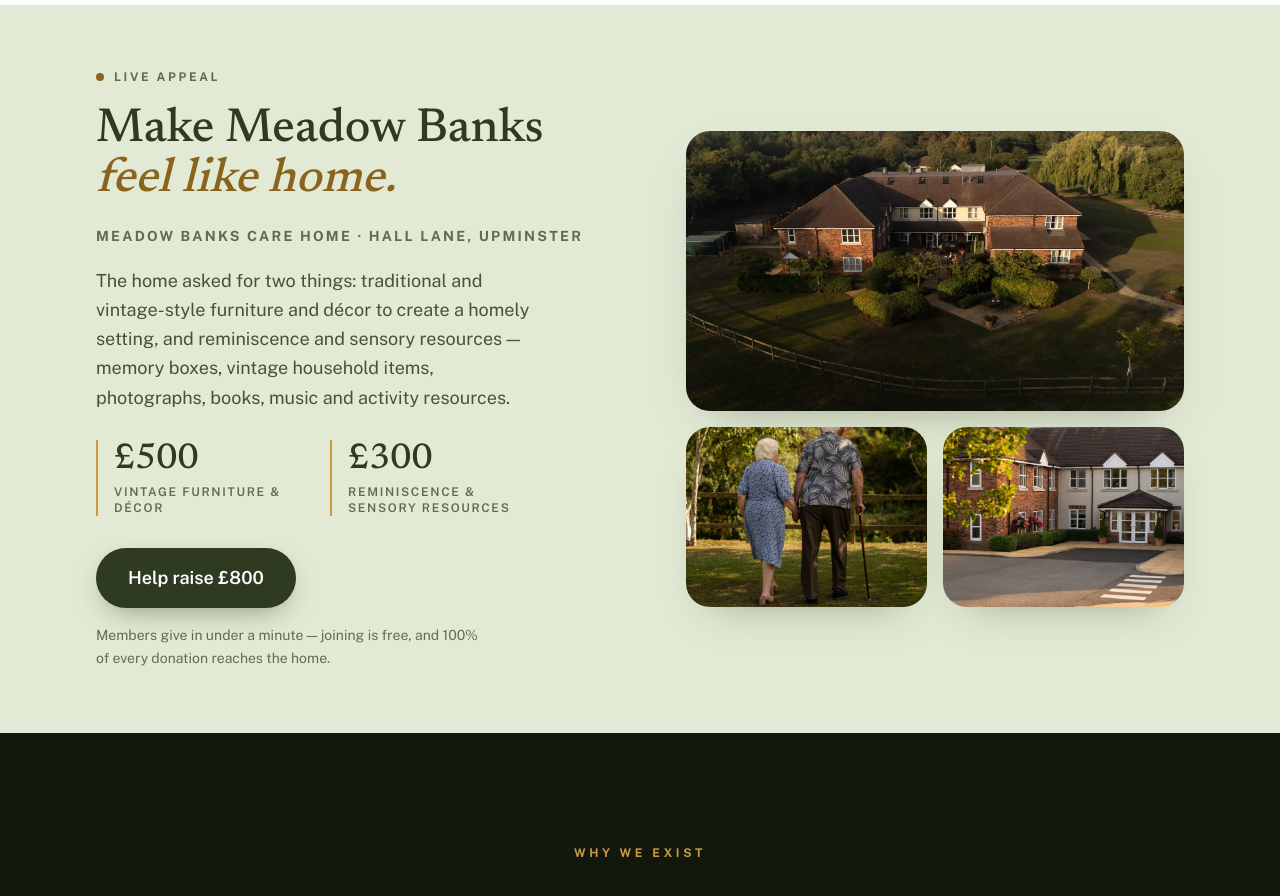
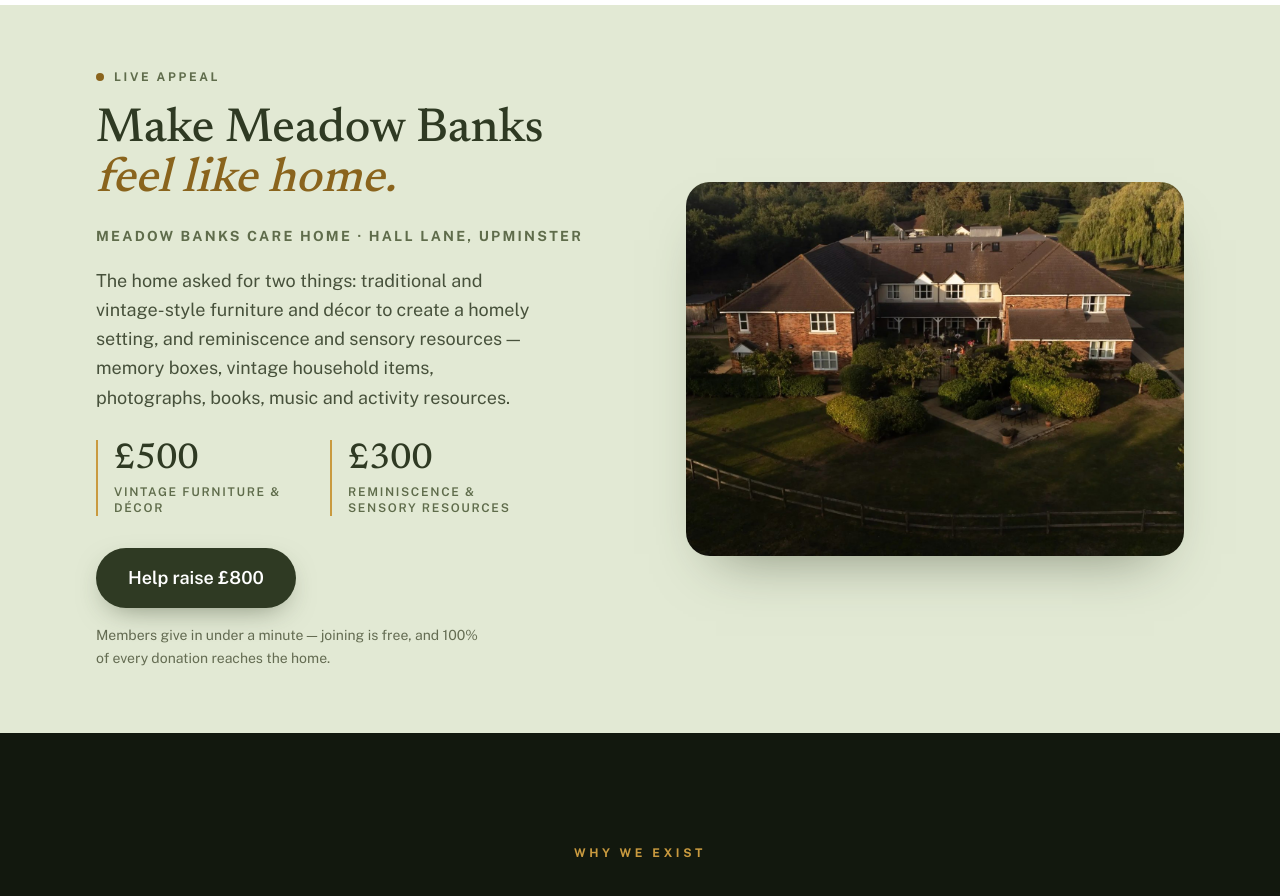
Before and after one commit to vorfreude99/bravehomes, a Next.js app: page / in a window 1280 px wide. Shown: the part 3660-4556 px from the top of the page. Built offline with nearby package versions, Linux system fonts and the light colour scheme.

Commit message:
One photograph
The tile grid goes; the estate from the air stands alone beside the
ask.

Co-Authored-By: Claude Fable 5 <noreply@anthropic.com>

```diff
--- a/src/components/site/CampaignSection.tsx
+++ b/src/components/site/CampaignSection.tsx
@@ -74,34 +74,17 @@ export function CampaignSection() {
             </div>
           </div>
 
-          {/* --------------------------- the photographs -------------------- */}
-          {/* Meadowbanks' own pictures as a clean tile: the estate from the
-              air on top, the residents and the front door beneath. */}
-          <div data-reveal className="grid w-full gap-4">
+          {/* --------------------------- the photograph --------------------- */}
+          {/* One picture, full stop: Meadowbanks and its grounds from the
+              air at golden hour. It needs no company. */}
+          <div data-reveal className="w-full">
             {/* eslint-disable-next-line @next/next/no-img-element */}
             <img
               src="/meadow-banks-estate.jpg"
               alt="Meadowbanks Care Home and its gardens from above at golden hour, surrounded by Essex countryside"
-              className="aspect-[16/9] w-full rounded-3xl object-cover shadow-[0_20px_45px_-28px_rgba(47,58,35,0.5)]"
+              className="aspect-[4/3] w-full rounded-3xl object-cover shadow-[0_28px_55px_-30px_rgba(47,58,35,0.55)]"
               loading="lazy"
             />
-            <div className="grid grid-cols-2 gap-4">
-              {/* eslint-disable-next-line @next/next/no-img-element */}
-              <img
-                src="/meadow-banks-garden.jpg"
-                alt="Two Meadowbanks residents walking hand in hand through the home's grounds"
-                className="aspect-[4/3] w-full rounded-3xl object-cover shadow-[0_20px_45px_-28px_rgba(47,58,35,0.5)]"
-                loading="lazy"
-              />
-              {/* eslint-disable-next-line @next/next/no-img-element */}
-              <img
-                src="/meadow-banks-home.jpg"
-                alt="Meadowbanks Care Home's entrance on Hall Lane in evening light"
-                className="aspect-[4/3] w-full rounded-3xl object-cover shadow-[0_20px_45px_-28px_rgba(47,58,35,0.5)]"
-                loading="lazy"
-                style={{ objectPosition: 'center 40%' }}
-              />
-            </div>
           </div>
         </div>
       </div>
```
